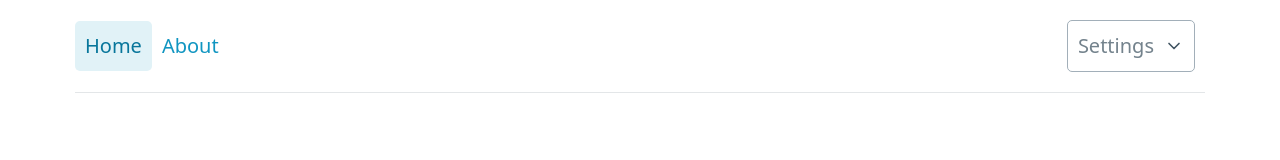
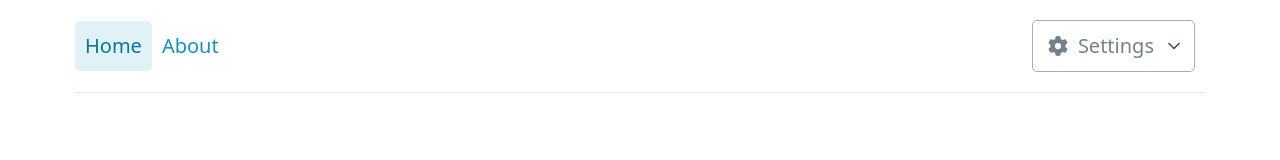
Before and after one commit to asmello/goaty, a React (Vite) app: page / in a window 1280 px wide. Shown: the top 160 px of the page. Built offline with nearby package versions, Linux system fonts and the light colour scheme.

Commit message:
add settings icon

```diff
--- a/src/pages/root/Root.tsx
+++ b/src/pages/root/Root.tsx
@@ -2,6 +2,7 @@ import {
   faBrush,
   faCircleHalfStroke,
   faFloppyDisk,
+  faGear,
   faHourglassHalf,
   faInfinity,
   faMoon,
@@ -112,7 +113,11 @@ export default function Root({ children }: RootProps) {
           <ul>
             <li>
               <details role="list">
-                <summary aria-haspopup="listbox">Settings</summary>
+                <summary aria-haspopup="listbox">
+                  <span>
+                    <FontAwesomeIcon icon={faGear} /> Settings
+                  </span>
+                </summary>
                 <ul role="listbox">
                   <li className="divisor">
                     <FontAwesomeIcon icon={faBrush} /> Theme
```
